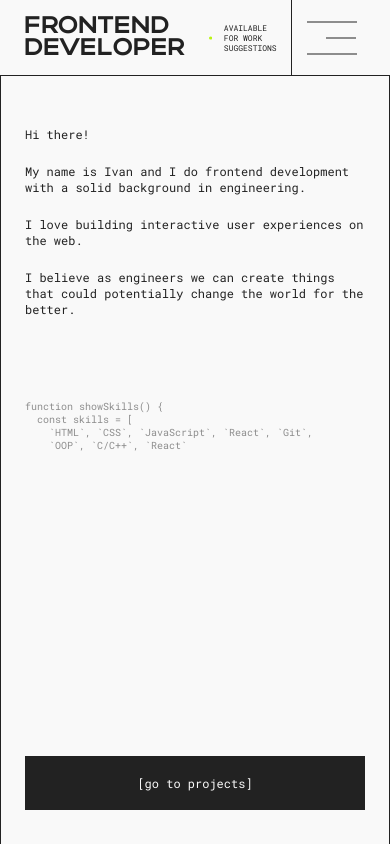
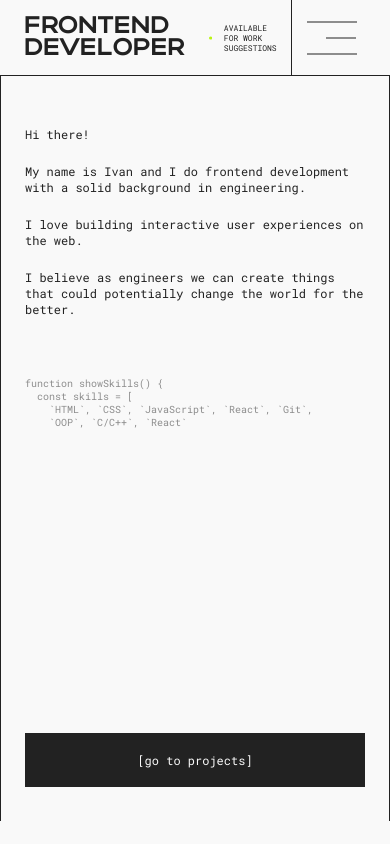
Before and after one commit to ivan-ust402/MP-portfolio, a React (Create React App) app: page / in a window 390 px wide. Built offline with nearby package versions, Linux system fonts and the light colour scheme; a web font is replaced by a local one.

Commit message:
about page min-height changed

```diff
--- a/src/pages/About/about.module.scss
+++ b/src/pages/About/about.module.scss
@@ -97,7 +97,7 @@
     border-right: 1px solid var(--primary-color);
     gap: 60px;
     justify-content: space-between;
-    min-height: 100%;
+    min-height: fit-content;
     max-height: 100%;
     // min-height: var(--vpheight);
     // max-height: 100%;
```
